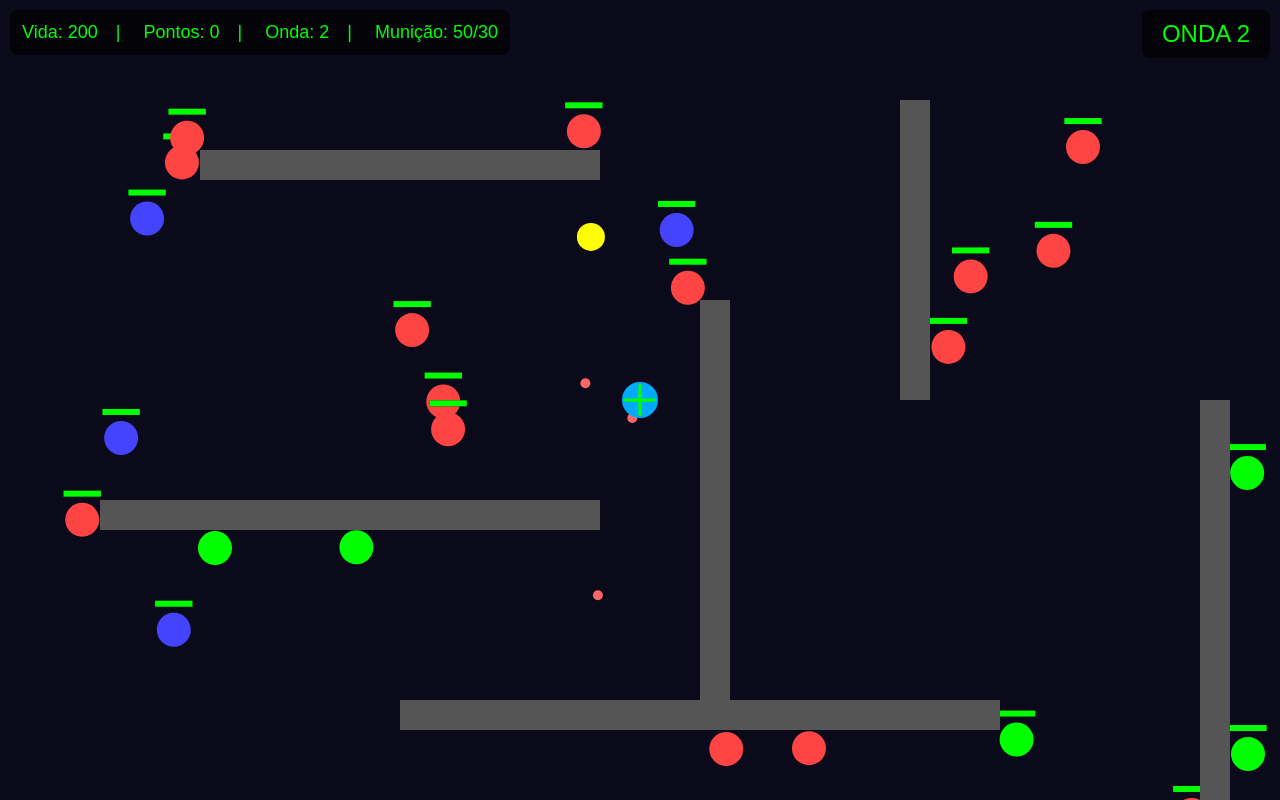
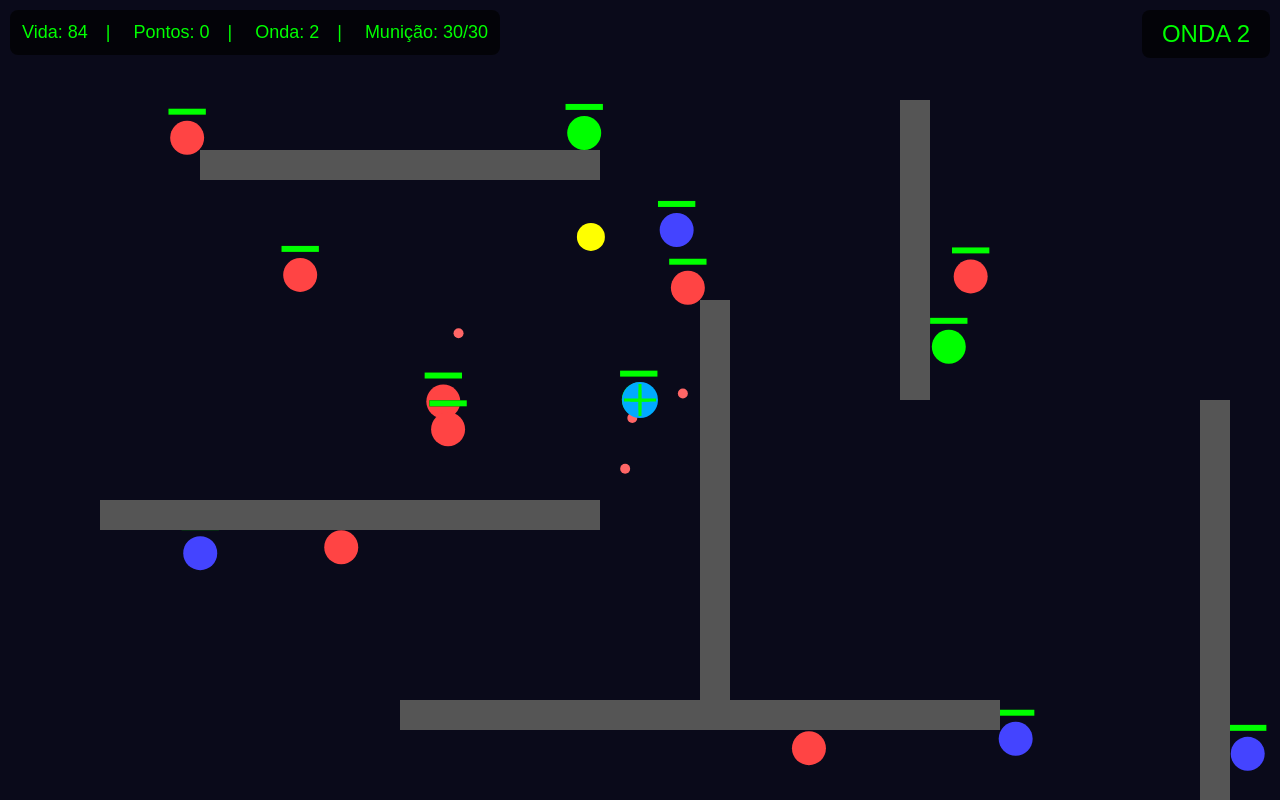
Before and after one commit to gabrielfidler/gabriel1, a plain HTML site: page index.html in a window 1280 px wide. Drawn offline with Linux system fonts and the light colour scheme.

Commit message:
Update index.html

```diff
--- a/index.html
+++ b/index.html
@@ -58,10 +58,10 @@ const player = {
   x: W/2, y: H/2,
   radius: 18,
   speed: 4.5,
-  health: 200,
+  health: 100,
   score: 0,
-  ammo: 50,
-  maxAmmo: 50,
+  ammo: 30,
+  maxAmmo: 30,
   reloadTime: 0,
   color: '#0af'
 };
@@ -386,12 +386,12 @@ function gameLoop(time) {
   waveTimer += dt;
   if((bots.length === 0 && waveTimer > 60) || waveTimer > 1200){
     wave++;
-    botsToSpawn = 12 + wave*6;
+    botsToSpawn = 3 + wave*6;
     document.getElementById('waveNum').textContent = wave;
     document.getElementById('waveBig').textContent = wave;
 
     for(let i=0; i<botsToSpawn; i++){
-      const type = i%7===0 ? 'tank' : i%4===0 ? 'fast' : 'normal';
+      const type = i%4===0 ? 'tank' : i%3===0 ? 'fast' : 'normal';
       setTimeout(()=>spawnBot(type), i*80);
     }
     waveTimer = 0;
```
